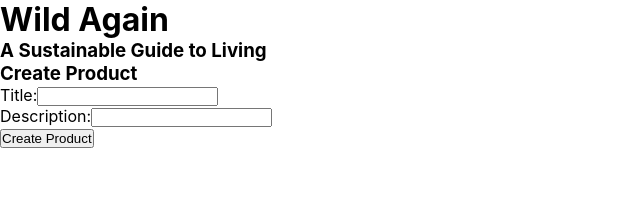
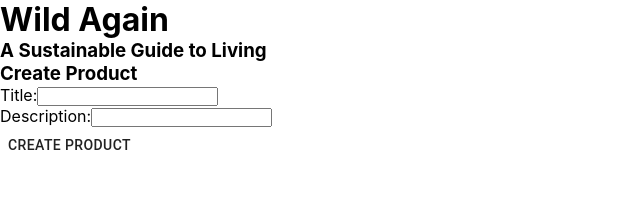
Before and after one commit to jlstern3/wild_again, a React (Create React App) app in the folder client/: page /api/products/new in a window 1280 px wide. Shown: the top 217 px of the page, without its empty margins (0-640 px from the left). Built offline with nearby package versions, Linux system fonts and the light colour scheme.

Commit message:
Added Material-UI Button for standardization

```diff
--- a/client/src/components/ProductForm.js
+++ b/client/src/components/ProductForm.js
@@ -1,4 +1,5 @@
 import React from 'react';
+import {Button} from '@material-ui/core';
 
 const ProductForm = (props) => {
     const {product, setProduct, handleSubmit, submitButtonLabel} = props;
@@ -33,7 +34,7 @@ const ProductForm = (props) => {
                         value = {product.description}
                         onChange = {(e) => inputChange(e)} />
                 </p>
-                <button type = "submit">{submitButtonLabel}</button>
+                <Button type = "submit" type="contained">{submitButtonLabel}</Button>
             </form>
         </div>
     )
```
